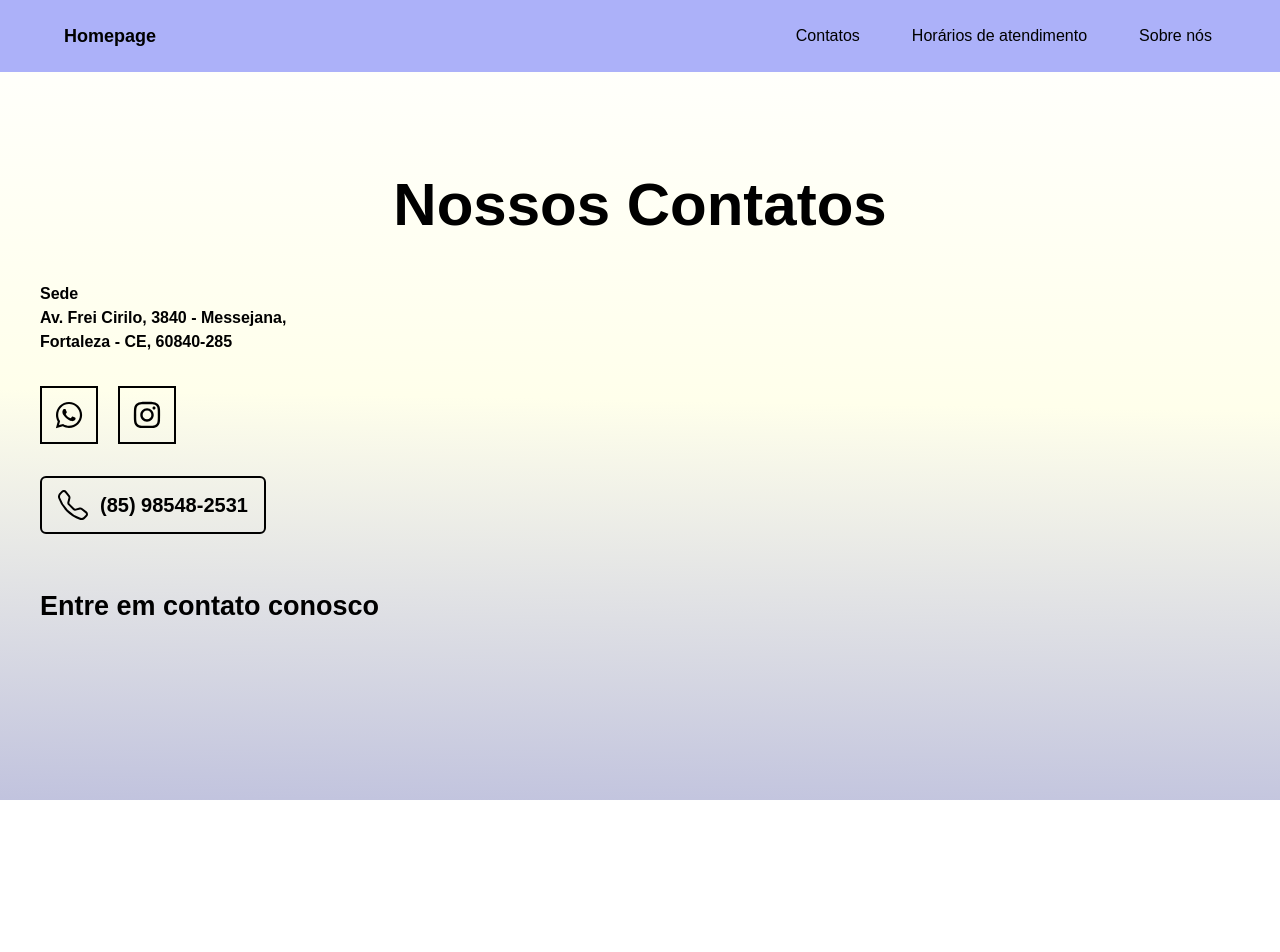
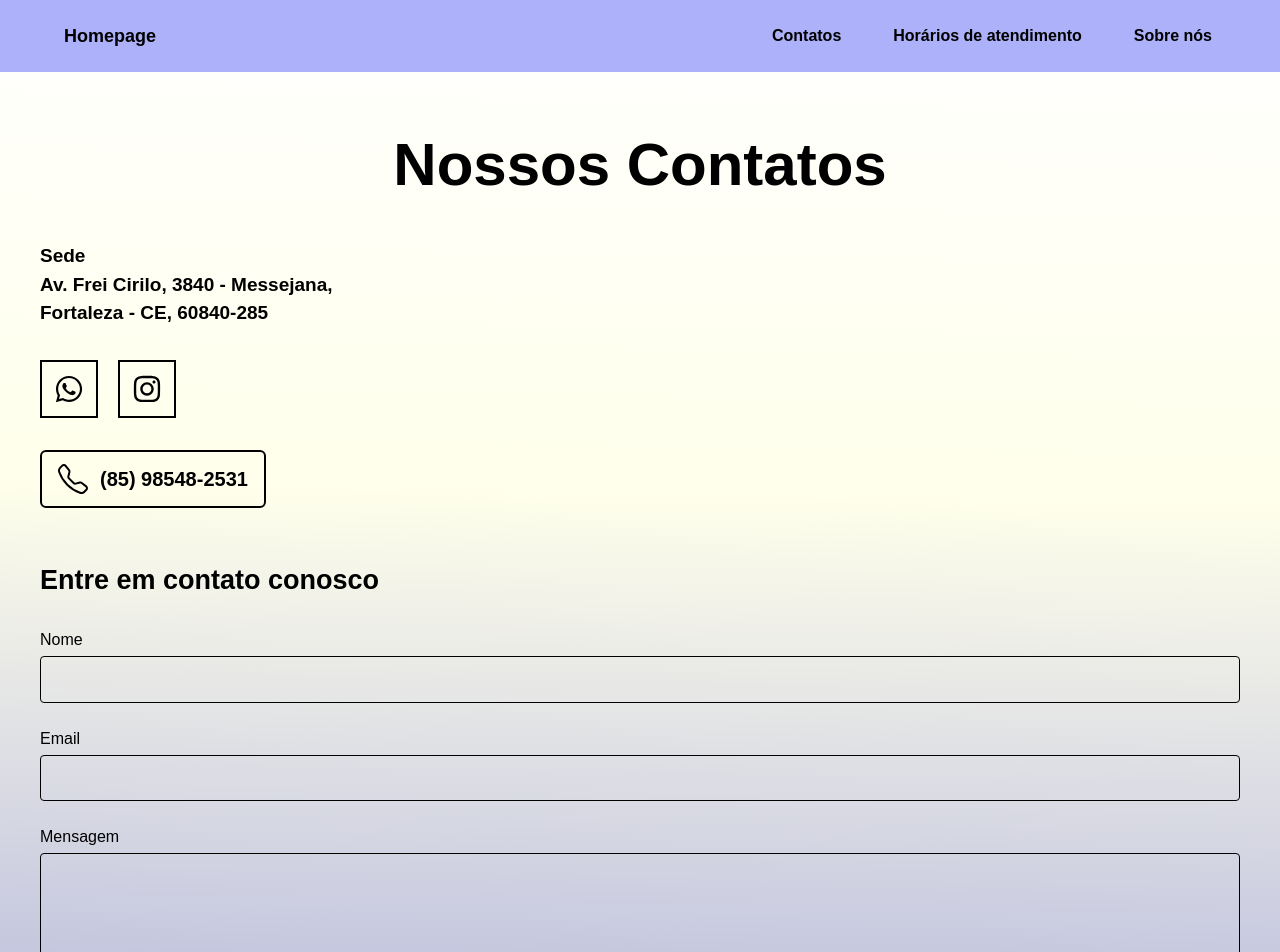
Before and after one commit to ruanfabr/reinald-estetica-front, a Next.js app: page /contatos in a window 1280 px wide. Shown: the top 952 px of the page. Before the commit the page ends 800 px from the top, so only its background shows below. Built offline with nearby package versions, Linux system fonts and the light colour scheme.

Commit message:
melhorando contatos

```diff
--- a/app/contatos/page.tsx
+++ b/app/contatos/page.tsx
@@ -7,14 +7,14 @@ import { FaWhatsapp,
 export default function Contatos(){
 
     const styleSocialButtons = 'border-2 p-3 hover:bg-black hover:text-white'
+    const component_input = 'border-1 rounded-sm py-2 px-2 text-[19px]'
 
     return(
-        <div className=''>
-            <div className="py-10"/>
-            <div className="pt-2 flex flex-col px-10 gap-8">
+        <div className='h-fit pb-5'>
+            <div className="pt-2 flex flex-col px-10 gap-8 pt-12">
                 <h1 className="title m-auto ">Nossos Contatos</h1>
 
-                <p className="font-semibold">
+                <p className="font-semibold text-[19px]">
                     Sede <br/>
 
                     Av. Frei Cirilo, 3840 - Messejana,<br/>
@@ -44,6 +44,22 @@ export default function Contatos(){
                         Entre em contato conosco
                     </h2>
 
+                    <div className="pt-7 flex flex-col gap-6">
+                        <label className="gap-1 flex flex-col">
+                            Nome
+                            <input type="text" className={component_input}/>
+                        </label>
+
+                        <label className="gap-1 flex flex-col">
+                            Email
+                            <input type="text" className={component_input}/>
+                        </label>
+
+                        <label className="gap-1 flex flex-col">
+                            Mensagem
+                            <textarea className="border-1 rounded-sm py-2 px-2 text-[16px] h-[7rem]"/>
+                        </label>
+                    </div>
                 </div>
 
             </div>
--- a/src/components/NavBar.tsx
+++ b/src/components/NavBar.tsx
@@ -8,7 +8,7 @@ export default function Navbar() {
     const [seeLinks, setSeeLinks] = useState(false)
 
     // max-[850px]:bg-gray-500
-    const style_subPages = "flex items-center h-full px-3 hover:text-white"
+    const style_subPages = "flex items-center h-full px-3 hover:text-white font-bold"
 
     return(
         <nav className="flex justify-between px-14 max-[850px]:px-5 h-18 bg-[#ACB1F9] relative">
```
